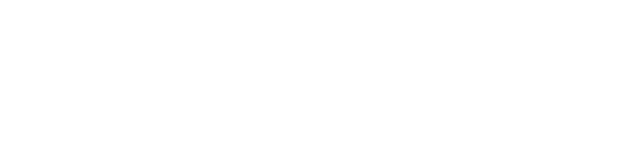
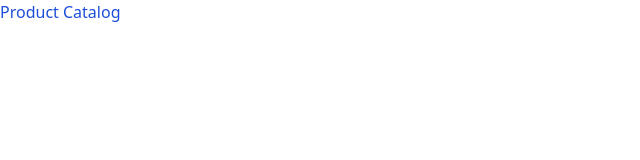
Before and after one commit to Jonathancsanon/product-catalog, a website: page index.html in a window 1280 px wide. Shown: the whole page, without its empty margins (0-640 px from the left). Drawn offline with Linux system fonts and the light colour scheme.

Commit message:
setup tailwind

```diff
--- a/index.html
+++ b/index.html
@@ -3,9 +3,14 @@
 <head>
     <meta charset="UTF-8">
     <meta name="viewport" content="width=device-width, initial-scale=1.0">
-    <title>Document</title>
+    <title>Product-Catalog</title>
+    <link rel="stylesheet" href="src/output.css">
 </head>
 <body>
+    <header>
+        <h1 class="text-blue-700">Product Catalog</h1>
+
+    </header>
 
 </body>
 </html>
--- /dev/null
+++ b/package.json
@@ -0,0 +1,5 @@
+{
+  "devDependencies": {
+    "tailwindcss": "^3.4.1"
+  }
+}
--- /dev/null
+++ b/src/input.css
@@ -0,0 +1,3 @@
+@tailwind base;
+@tailwind components;
+@tailwind utilities;
--- /dev/null
+++ b/tailwind.config.js
@@ -0,0 +1,8 @@
+/** @type {import('tailwindcss').Config} */
+module.exports = {
+  content: ["./index.html"],
+  theme: {
+    extend: {},
+  },
+  plugins: [],
+}
```
Also changed, not shown: src/output.css (added), 2 other files.
